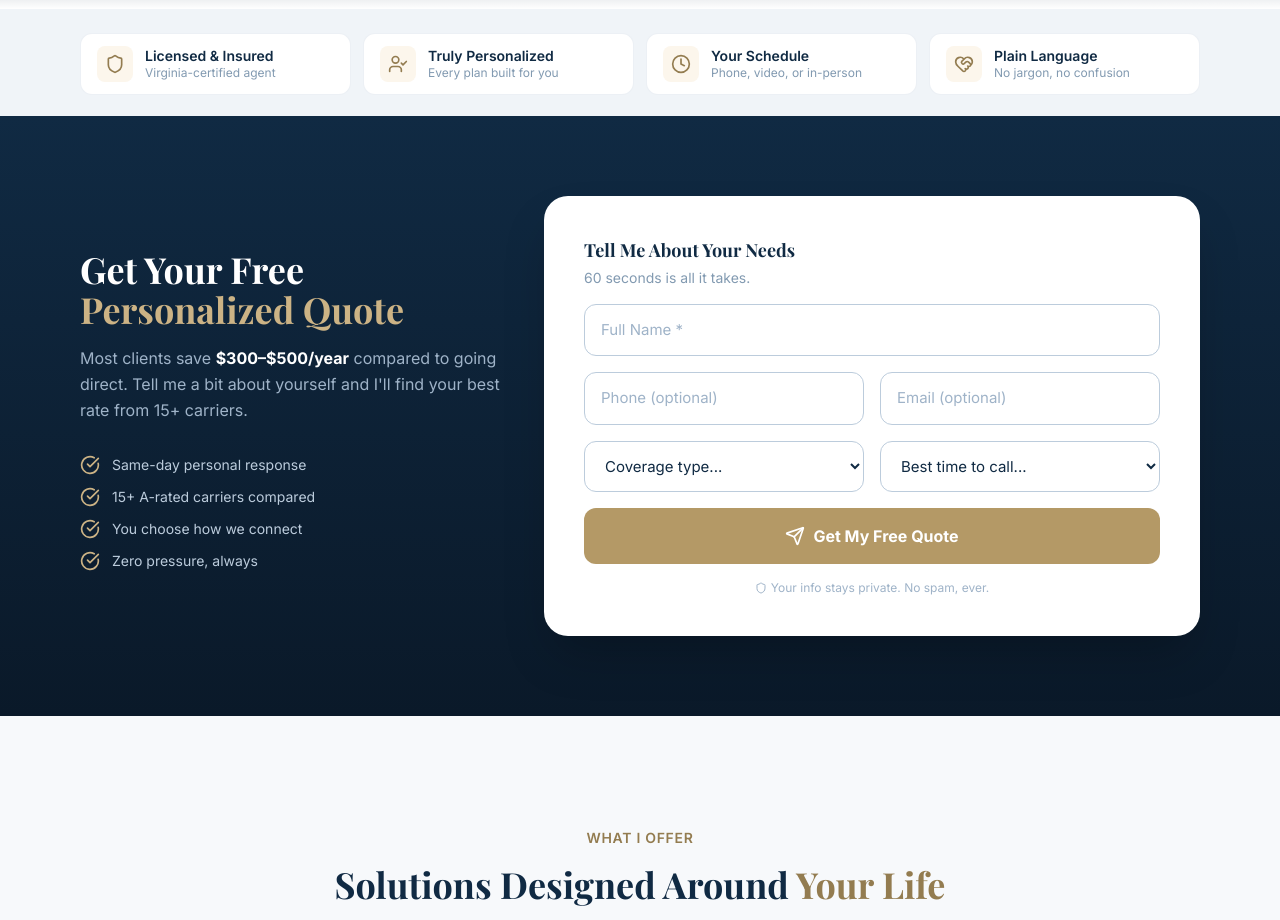
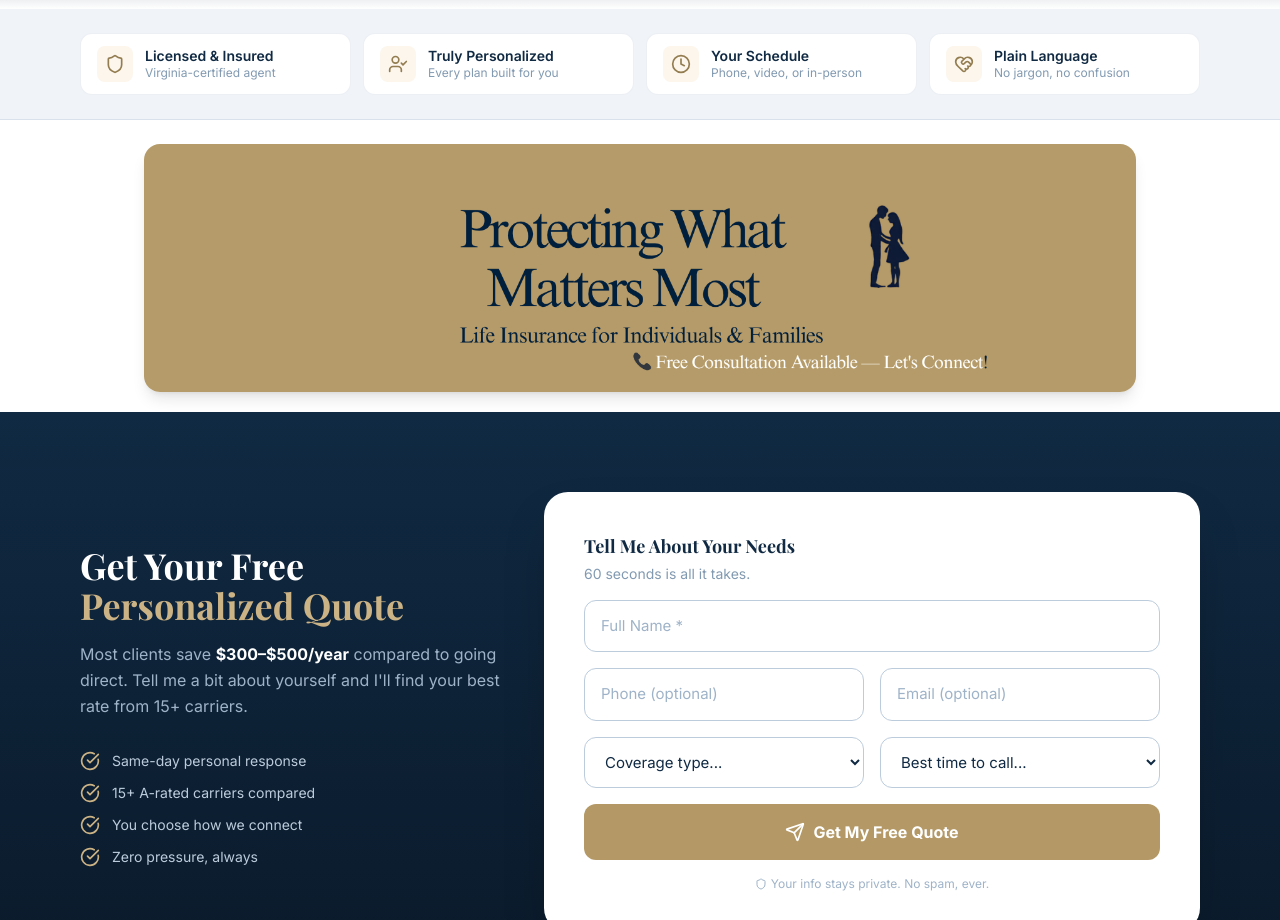
Before and after one commit to fmakeunchea/insurance, a React (Vite) app: page / in a window 1280 px wide. Shown: the part 880-1800 px from the top of the page. Built offline with nearby package versions, Linux system fonts and the light colour scheme.

Commit message:
Add brand banner between trust strip and lead form

```diff
--- a/src/App.jsx
+++ b/src/App.jsx
@@ -24,6 +24,16 @@ function Home() {
     <>
       <Hero />
       <TrustStrip />
+
+      {/* Brand Banner */}
+      <section className="bg-white py-6">
+        <div className="max-w-5xl mx-auto px-4">
+          <a href="https://calendly.com/harnordinc" target="_blank" rel="noopener noreferrer" className="block rounded-2xl overflow-hidden shadow-lg hover:shadow-xl transition-shadow">
+            <img src="/banner.png" alt="Protecting What Matters Most — Life Insurance for Individuals & Families — Free Consultation Available" className="w-full h-auto" />
+          </a>
+        </div>
+      </section>
+
       <QuickForm />
       <Services />
       <QuoteCalculator />
```
